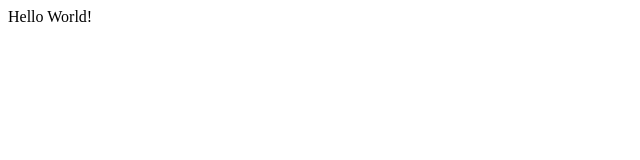
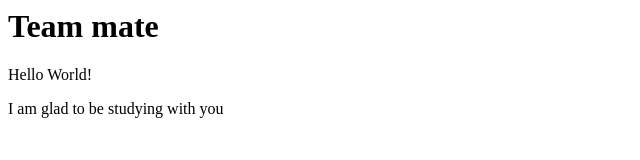
Before and after one commit to tahseenzahra/microversePracticeSession, a plain HTML site: page index.html in a window 1280 px wide. Shown: the whole page, without its empty margins (0-640 px from the left). Drawn offline with Linux system fonts and the light colour scheme.

Commit message:
Update index.html

```diff
--- a/index.html
+++ b/index.html
@@ -1 +1,8 @@
+<main>
+<h1>Team mate</h1>
+
 <p>Hello World!</p>
+
+<p>I am glad to be studying with you</p>
+
+</main>
```
